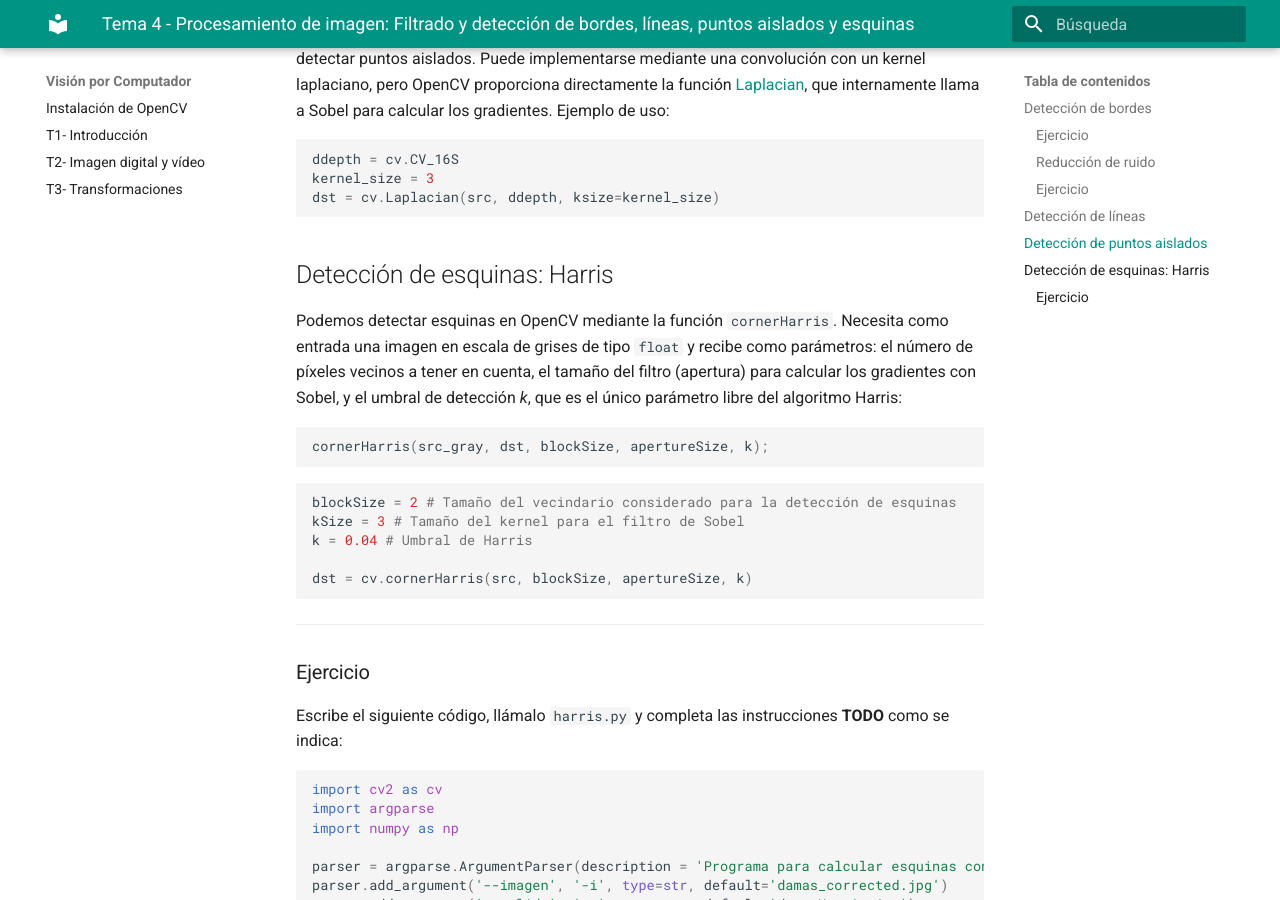
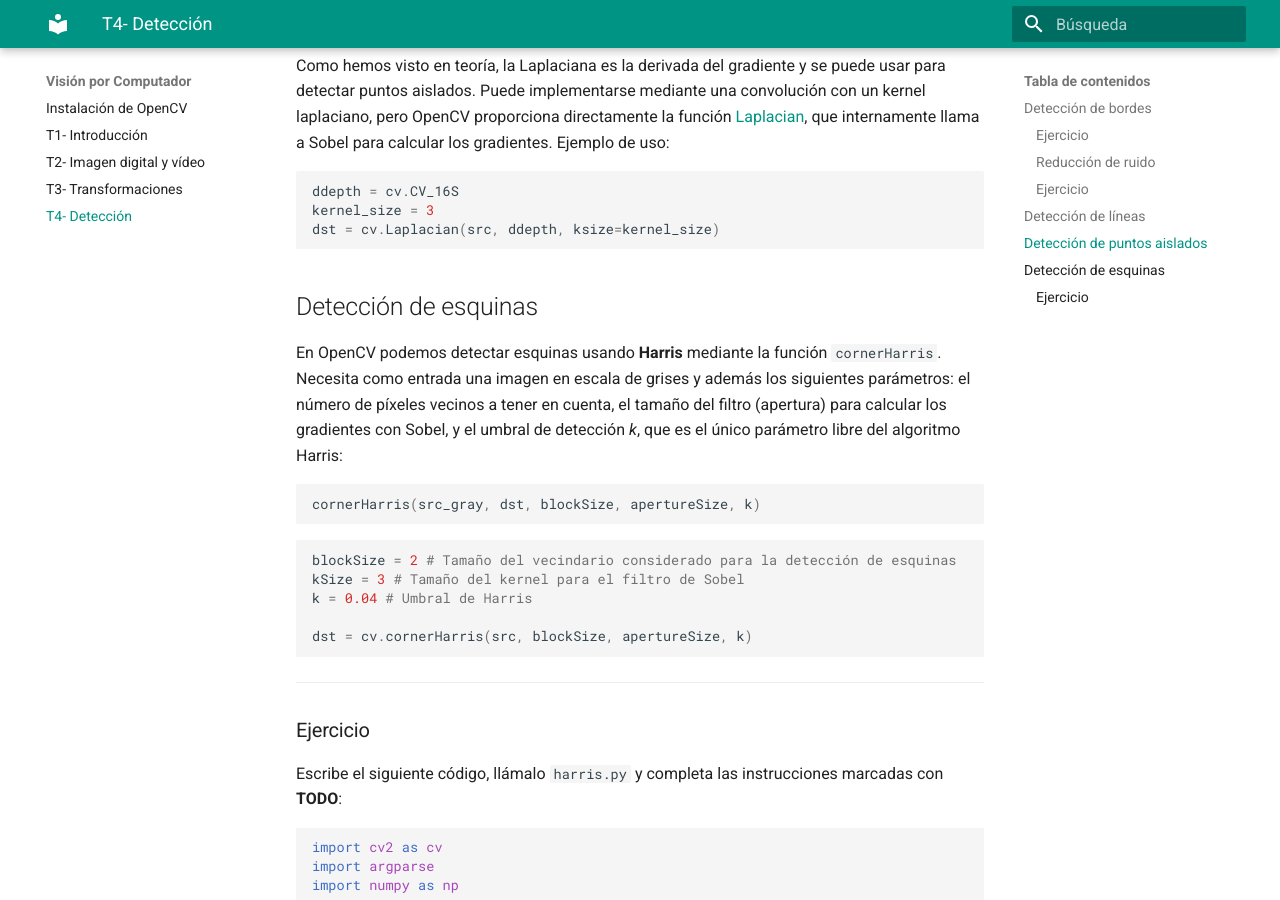
Before and after one commit to pertusa/VisionPorComputador, an MkDocs documentation site: the page built from docs/deteccion.md, in a window 1280 px wide and 900 px high, scrolled down 9503 px. Built offline with MkDocs 1.6.1 and Material for MkDocs 9.7.7, drawn with Linux system fonts in a browser that asks for light colours; some of the changed text lies outside the part shown.

````diff
--- a/docs/deteccion.md
+++ b/docs/deteccion.md
@@ -73,7 +73,6 @@
 import cv2 as cv
 import numpy as np
 import argparse
-
 
 parser = argparse.ArgumentParser(description = 'Programa para calcular el filtro de Prewitt')
 parser.add_argument('--imagen', '-i', type=str, default='lena.jpg')
@@ -243,7 +242,7 @@
 
 ## Detección de líneas
 
-La llamada más sencilla para ejecutar **Hough** como detector de líneas es:
+La forma más sencilla para ejecutar la transformada de **Hough** para detectar líneas es la siguiente:
 
 ```python
 lines = cv.HoughLinesP(src, lines, rho, theta, threshold)
@@ -254,7 +253,7 @@
 * `theta`: Resolución del ángulo del acumulador (en píxeles).
 * `threshold`: Umbral del acumulador. Sólo se devuelven aquellas líneas que tienen más votos que este umbral.
 
-El resultado se guarda en `lines`, que es un vector de líneas. A su vez, cada línea es otro vector de 4 elementos (x1, y1, x2, y2), donde (x1,y1) y (x2, y2) son los puntos extremos de la línea.
+El resultado se guarda en `lines`, que es un vector de líneas. A su vez, cada línea es otro vector de 4 elementos `(x1, y1, x2, y2)`, donde `(x1,y1)` y `(x2, y2)` son los puntos extremos de la línea.
 
 Además de estos parámetros, hay otros dos opcionales: `minLineLength`, que indica la mínima longitud de una línea para descartar los segmentos más cortos que esta longitud, y `maxLineGap`, que es el máximo salto permitido entre puntos de la misma línea para enlazarlos.
 
@@ -263,7 +262,7 @@
 
 ```python
 edges = cv.Canny(src, 50, 200, None, 3)
-lines = cv.HoughLinesP(edges, 1, np.pi / 180, 50, None, 50, 10)
+lines = cv.HoughLinesP(edges, 1, np.pi/180, 50, None, 50, 10)
 ```
 
 Veamos un programa completo que usa `Hough` y muestra las líneas detectadas sobre la imagen:
@@ -329,7 +328,7 @@
 
 ```python
 closed = True
-epsilon = 0.1 * cv.arcLength(contour, closed)
+epsilon = 0.1*cv.arcLength(contour, closed)
 approx = cv.approxPolyDP(contour, epsilon, closed)
 ```
 
@@ -347,12 +346,12 @@
 dst = cv.Laplacian(src, ddepth, ksize=kernel_size)
 ```
 
-## Detección de esquinas: Harris
+## Detección de esquinas
 
-Podemos detectar esquinas en OpenCV mediante la función `cornerHarris`. Necesita como entrada una imagen en escala de grises de tipo `float` y recibe como parámetros: el número de píxeles vecinos a tener en cuenta, el tamaño del filtro (apertura) para calcular los gradientes con Sobel, y el umbral de detección _k_, que es el único parámetro libre del algoritmo Harris:
+En OpenCV podemos detectar esquinas usando **Harris** mediante la función `cornerHarris`. Necesita como entrada una imagen en escala de grises y además los siguientes parámetros: el número de píxeles vecinos a tener en cuenta, el tamaño del filtro (apertura) para calcular los gradientes con Sobel, y el umbral de detección _k_, que es el único parámetro libre del algoritmo Harris:
 
 ```cpp
-cornerHarris(src_gray, dst, blockSize, apertureSize, k);
+cornerHarris(src_gray, dst, blockSize, apertureSize, k)
 ```
 
 ```python
@@ -371,7 +370,7 @@
 
 ### Ejercicio
 
-Escribe el siguiente código, llámalo `harris.py` y completa las instrucciones **TODO** como se indica:
+Escribe el siguiente código, llámalo `harris.py` y completa las instrucciones marcadas con **TODO**:
 
 ```python
 import cv2 as cv
--- a/mkdocs.yml
+++ b/mkdocs.yml
@@ -6,7 +6,7 @@
 - T1- Introducción : 'intro.md'
 - T2- Imagen digital y vídeo : 'imagenvideo.md'
 - T3- Transformaciones : 'transformaciones.md'
-#- T4- Detección : 'deteccion.md'
+- T4- Detección : 'deteccion.md'
 #- T5- Segmentación : 'segmentacion.md'
 #- T6- Características : 'caracteristicas.md'
 #- T7- Reconocimiento : 'reconocimiento.md'
````
Also changed, not shown: docs/segmentacion.md (+31 -28 lines), docs/images/segmentacion/2.png (added), docs/images/segmentacion/2seg.png (added), docs/images/segmentacion/robotRoses.png (added).
